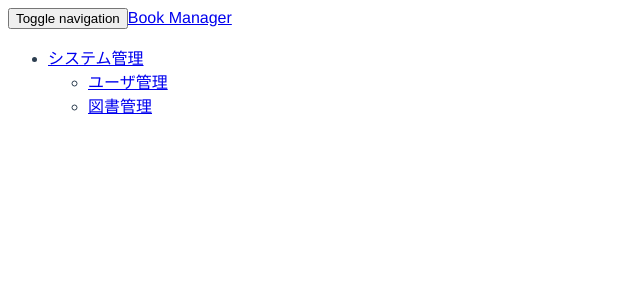
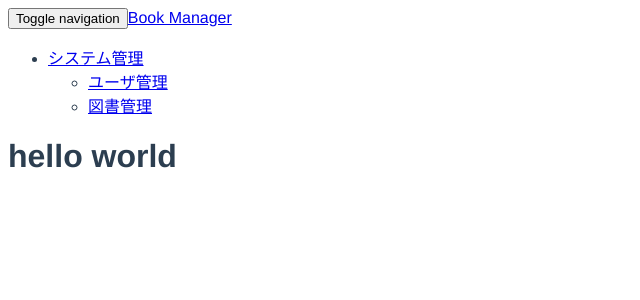
Before and after one commit to kimullaa/book-manager, a Vue app: page /#/system/user in a window 1280 px wide. Both pictures are taken after a click on the button "Toggle navigation". Shown: the top 300 px of the page, without its empty margins (0-640 px from the left). Built offline with nearby package versions, Linux system fonts and the light colour scheme.

Commit message:
ユーザ管理画面追加

```diff
--- /dev/null
+++ b/src/components/pages/UserManagementPage.vue
@@ -0,0 +1,17 @@
+<template>
+  <div class="UserManagementPage container">
+    <h1>hello world</h1>
+  </div>
+</template>
+
+<script>
+
+export default {
+  name: 'UserManagementPage',
+  data () {
+    return {
+    }
+  },
+  components: {}
+}
+</script>
--- a/src/components/parts/Header.vue
+++ b/src/components/parts/Header.vue
@@ -16,7 +16,7 @@
         <li class="dropdown">
           <a href="#" class="dropdown-toggle" data-toggle="dropdown" role="button" aria-haspopup="true" aria-expanded="false">システム管理<span class="caret"></span></a>
           <ul class="dropdown-menu">
-            <li><a href="#">ユーザ管理</a></li>
+            <li><router-link to="/system/user" >ユーザ管理</router-link></li>
             <li ><a href="#">図書管理</a></li>
           </ul>
         </li>
--- a/src/router/index.js
+++ b/src/router/index.js
@@ -3,6 +3,7 @@ import Router from 'vue-router'
 import BookPage from '@/components/pages/BookPage'
 import BookList from '@/components/parts/BookList'
 import RentalList from '@/components/parts/RentalList'
+import UserManagementPage from '@/components/pages/UserManagementPage'
 
 Vue.use(Router)
 
@@ -11,6 +12,11 @@ export default new Router({
     {
       path: '/',
       redirect: '/book/booklist'
+    },
+    {
+      path: '/system/user',
+      name: UserManagementPage,
+      component: UserManagementPage
     },
     {
       path: '/book',
```
